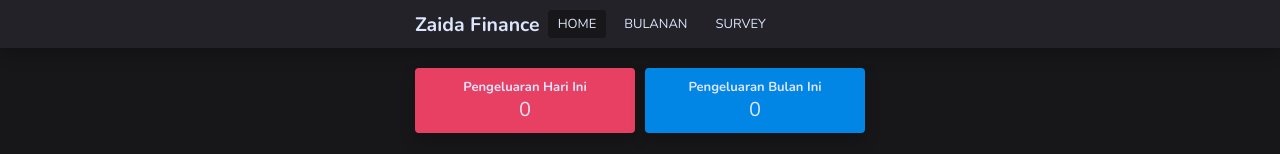
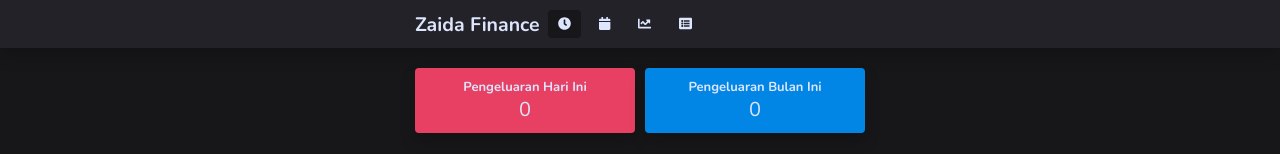
Before and after one commit to haerulmutakin/zafin, a React (Create React App) app: page / in a window 1280 px wide. Shown: the top 154 px of the page. Built offline with nearby package versions, Linux system fonts and the light colour scheme; no server answers; the database is empty.

Commit message:
add menu summary

```diff
--- a/src/components/Navbar.js
+++ b/src/components/Navbar.js
@@ -1,4 +1,6 @@
 import { NavLink } from 'react-router-dom';
+import { FontAwesomeIcon } from '@fortawesome/react-fontawesome';
+import { faClock, faCalendar, faChartLine, faListAlt } from '@fortawesome/free-solid-svg-icons';
 
 const Navbar = () => {
     return (
@@ -6,9 +8,18 @@ const Navbar = () => {
             <div className="nav">
                 <h1>Zaida Finance</h1>
                 <div className="menu">
-                    <NavLink to="/" exact activeClassName="active">Home</NavLink>
-                    <NavLink to="/monthly" activeClassName="active">Bulanan</NavLink>
-                    <NavLink to="/survey" activeClassName="active">Survey</NavLink>
+                    <NavLink to="/" exact activeClassName="active">
+                        <FontAwesomeIcon icon={faClock} />
+                    </NavLink>
+                    <NavLink to="/monthly" activeClassName="active">
+                        <FontAwesomeIcon icon={faCalendar} />
+                    </NavLink>
+                    <NavLink to="/summary" activeClassName="active">
+                        <FontAwesomeIcon icon={faChartLine} />
+                    </NavLink>
+                    <NavLink to="/survey" activeClassName="active">
+                        <FontAwesomeIcon icon={faListAlt} />
+                    </NavLink>
                 </div>
             </div>
         </nav>
```
